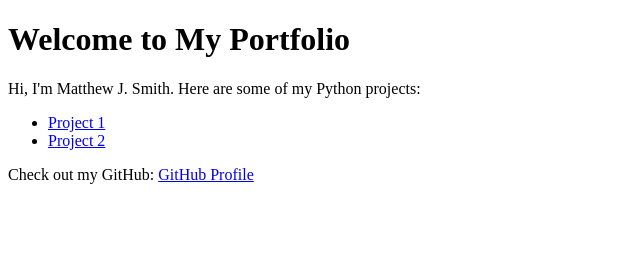
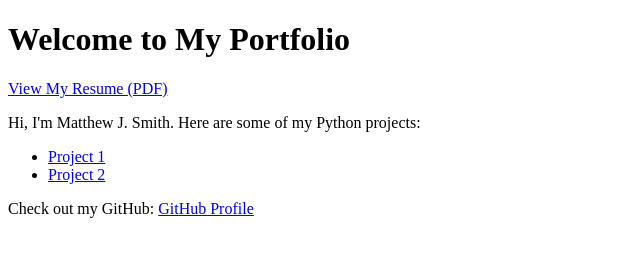
Before and after one commit to matthew-aurora/portfolio, a plain HTML site: page index.html in a window 1280 px wide. Shown: the whole page, without its empty margins (0-640 px from the left). Drawn offline with Linux system fonts and the light colour scheme.

Commit message:
Update index.html

```diff
--- a/index.html
+++ b/index.html
@@ -7,6 +7,7 @@
 </head>
 <body>
     <h1>Welcome to My Portfolio</h1>
+    <p><a href="Resume - Matthew J. Smith.pdf" target="_blank">View My Resume (PDF)</a></p>
     <p>Hi, I'm Matthew J. Smith. Here are some of my Python projects:</p>
     <ul>
         <li><a href="https://replit.com/@yourusername/project1" target="_blank">Project 1</a></li>
```
